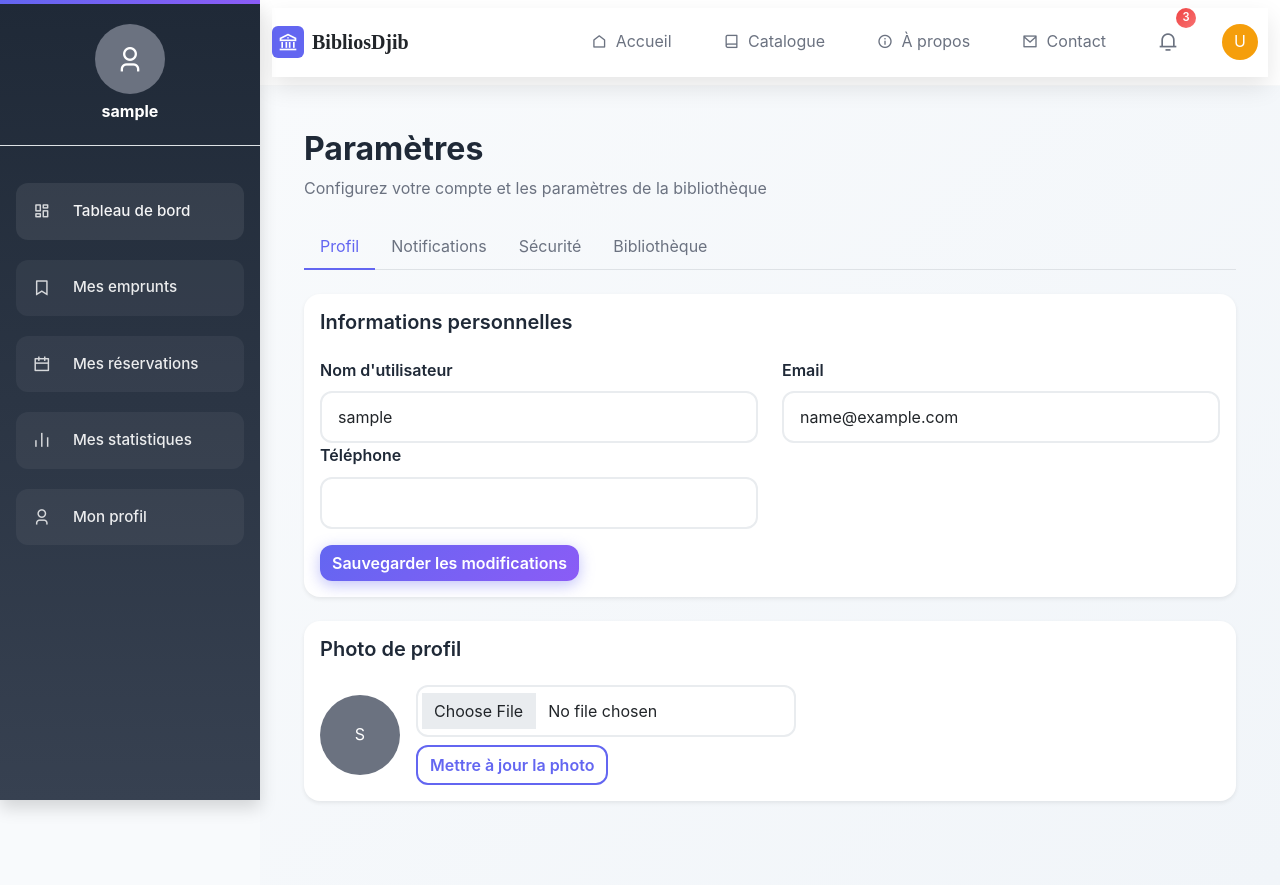
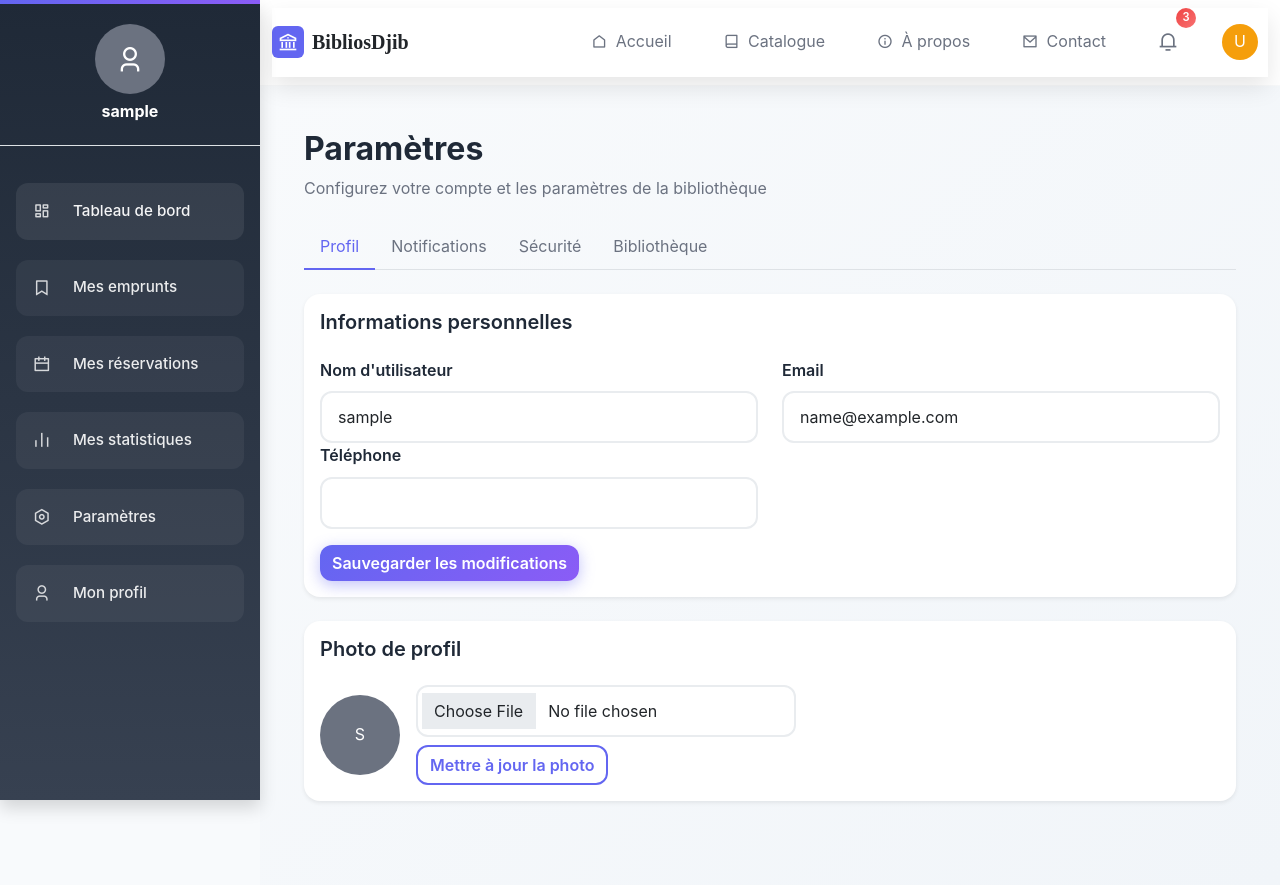
Before and after one commit to karman503/bibliotheque, a Flask app: page /dashboard/parametres in a window 1280 px wide. Shown: the top 885 px of the page. Run offline with Flask 3, Linux system fonts and the light colour scheme; the visitor is signed in with stand-in values (Sample User, id 1); data comes from the database, SQL or seed files in the repository; data that the repository does not hold is empty; some libraries are stand-ins or nearby versions.

Commit message:
parametre ajouté a tous les user

```diff
--- a/templates/base.html
+++ b/templates/base.html
@@ -64,6 +64,10 @@
                     class="btn w-100 text-start d-flex align-items-center gap-3 px-3 py-2">
                     <i class="ri-bar-chart-line"></i> Mes statistiques
                 </a>
+                <a href="{{ url_for('parametres') }}" class="btn w-100 text-start d-flex align-items-center gap-3 px-3 py-2
+                    {% if title == 'Paramètres' %}bg-primary text-white{% else %}bg-light text-dark{% endif %}">
+                    <i class="ri-settings-line"></i> Paramètres
+                </a>
                 <a href="/profil" class="btn w-100 text-start d-flex align-items-center gap-3 px-3 py-2">
                     <i class="ri-user-3-line"></i> Mon profil
                 </a>
--- a/templates/bibliothecaire_sidebar.html
+++ b/templates/bibliothecaire_sidebar.html
@@ -69,6 +69,11 @@
             </a>
         </div>
 
+        <a href="{{ url_for('parametres') }}" class="btn w-100 text-start d-flex align-items-center gap-3 px-3 py-2
+                {% if title == 'Paramètres' %}bg-info text-white{% else %}bg-light text-dark{% endif %}">
+            <i class="ri-settings-line"></i> Paramètres
+        </a>
+
         <!-- LIEN PROFIL -->
         <a href="/profil" class="btn w-100 text-start d-flex align-items-center gap-3 px-3 py-2 mt-3">
             <i class="ri-user-3-line"></i> Mon profil
```
